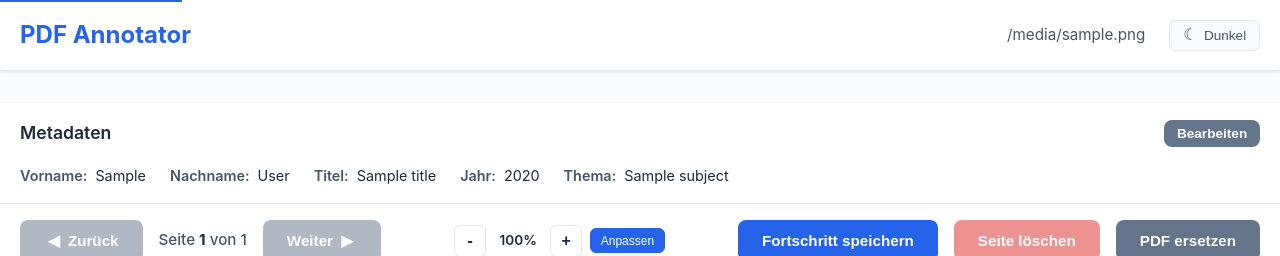
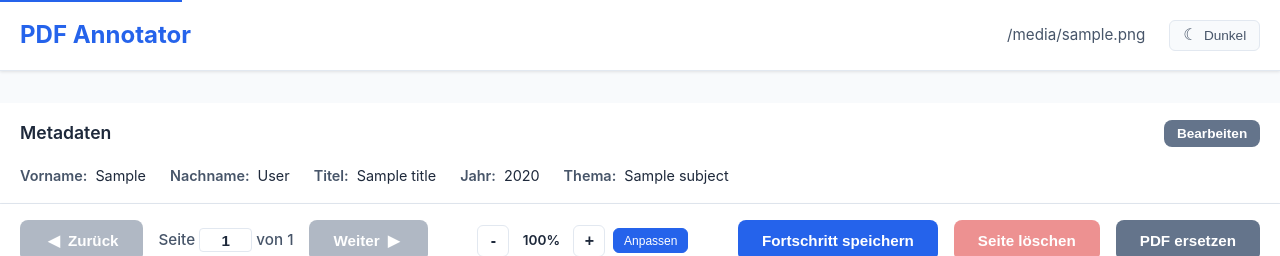
Before and after one commit to jvanvinkenroye/pdfAnnotater, a Flask app: template src/pdf_annotator/templates/viewer.html in a window 1280 px wide. Shown: the top 256 px of the page. Run offline with Flask 3, Linux system fonts and the light colour scheme; the template is opened without the code that fills it: most values are stand-ins (such as "Sample title", 1, 10 or a date in 2020); some libraries are stand-ins or nearby versions.

Commit message:
feat: Add keyboard shortcuts and page jump input
- Ctrl+Home/End: first/last page
- Ctrl+G: go to page (focus input)
- Ctrl+Delete/Backspace: delete page
- Page indicator is now an editable input field

```diff
--- a/src/pdf_annotator/static/css/styles.css
+++ b/src/pdf_annotator/static/css/styles.css
@@ -464,9 +464,23 @@ body {
     font-weight: 500;
 }
 
-#current-page {
+.page-input {
+    width: 3.5em;
+    text-align: center;
+    border: 1px solid var(--border-color);
+    border-radius: 4px;
+    padding: 0.15rem 0.25rem;
+    font-size: 0.95rem;
+    font-weight: 700;
     color: var(--text-primary);
-    font-weight: 700;
+    background: var(--bg-primary);
+    -moz-appearance: textfield;
+}
+
+.page-input::-webkit-outer-spin-button,
+.page-input::-webkit-inner-spin-button {
+    -webkit-appearance: none;
+    margin: 0;
 }
 
 /* Viewer Container (Split Screen) */
--- a/src/pdf_annotator/templates/viewer.html
+++ b/src/pdf_annotator/templates/viewer.html
@@ -76,7 +76,7 @@
                 <span class="btn-icon" aria-hidden="true">◀</span> Zurück
             </button>
             <span class="page-indicator">
-                Seite <span id="current-page">1</span> von <span id="total-pages">{{ page_count }}</span>
+                Seite <input id="page-input" type="number" min="1" max="{{ page_count }}" value="1" class="page-input" aria-label="Seitennummer"> von <span id="total-pages">{{ page_count }}</span>
             </span>
             <button id="next-page" class="btn btn-secondary" aria-label="Naechste Seite">
                 Weiter <span class="btn-icon" aria-hidden="true">▶</span>
@@ -128,7 +128,7 @@
         <div class="editor-footer">
             <p class="editor-hint">
                 Notizen werden automatisch gespeichert.
-                Verwenden Sie Ctrl/Cmd + ←/→ Pfeiltasten für Navigation.
+                Ctrl/Cmd + Pfeiltasten: Navigation | Home/End: Erste/Letzte Seite | G: Gehe zu | Del: Seite löschen
             </p>
         </div>
     </div>
```
Also changed, not shown: src/pdf_annotator/static/js/viewer.js (+53 -4 lines).
